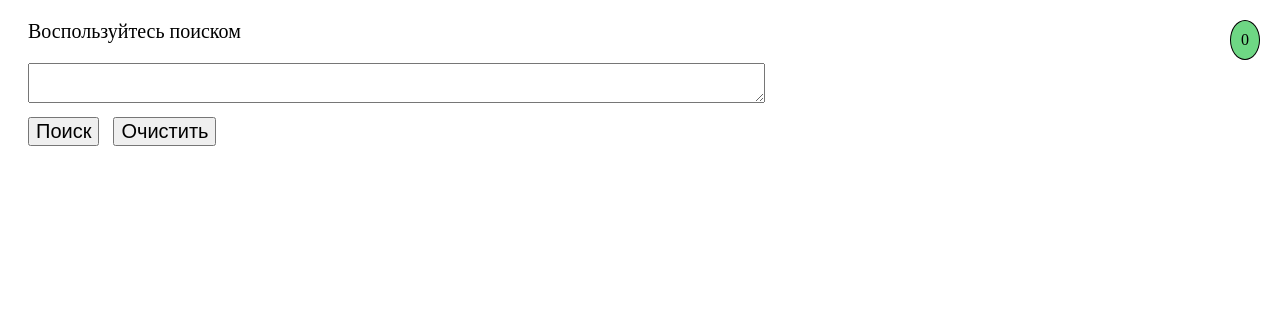
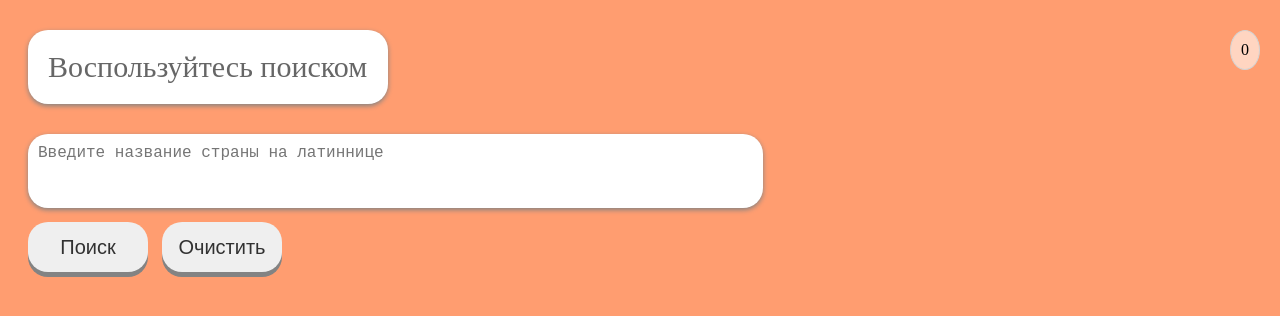
Before and after one commit to spiderbroo/test, a plain HTML site: page test3/index.html in a window 1280 px wide. Drawn offline with Linux system fonts and the light colour scheme.

Commit message:
added style

```diff
--- a/test3/index.html
+++ b/test3/index.html
@@ -12,7 +12,7 @@
 <body>
     <div id="checkedUni">0</div>
     <p>Воспользуйтесь поиском</p>
-    <p><textarea name="searchYourUni" id="searchUni" cols="70" rows="1"></textarea><br/>
+    <p><textarea placeholder="Введите название страны на латиннице" name="searchYourUni" id="searchUni" cols="70" rows="3"></textarea><br/>
     <input type="submit" id="send" value="Поиск"></input>
     <input type="submit" id="clearForm" value="Очистить"></input></p>
     <div id="countryTitle"></div><br>
--- a/test3/script.js
+++ b/test3/script.js
@@ -32,7 +32,7 @@ function searchUniversities() {
     const xhr = new XMLHttpRequest()
     xhr.open('GET', requestURL)
     container.innerHTML = "";
-    console.log( localStorage.getItem('countryValuess'))
+    // console.log( localStorage.getItem('countryValuess'))
     xhr.onload = () => {
         countryTitle.innerHTML = `Университеты в ${country.value}:`
         let result = JSON.parse(xhr.response);
@@ -48,7 +48,9 @@ function searchUniversities() {
             <strong>domains:</strong> ${result[i]['domains']}, <strong>name:</strong> <div>${result[i]['name']}</div>,
             <strong>web-site:</strong> <a href="${result[i]['web_pages']}">${result[i]['web_pages']}</a><input class="select" type="checkbox"><hr>`;
             container.appendChild(eachResult);
+
         }
+        // localStorage.setItem('tableWithUni', JSON.stringify(.container.eachResult))
         let checkboxesLen = document.querySelectorAll('.select');
         for (let i=0; i<checkboxesLen.length; i++) {
             checkboxesLen[i].addEventListener('click', checkboxesLength, false);
--- a/test3/style.css
+++ b/test3/style.css
@@ -1,15 +1,23 @@
 body {
     padding: 20px;
     padding-top: 0;
+    background-color: rgb(255, 157, 112);
 }
 #countryTitle {
-    font-size: 19px;
+    margin-top: 20px;
+    font-size: 25px;
     font-weight: bold;
-    color: rgb(184, 50, 2);
+    color: rgb(255, 255, 255);
+    text-transform: capitalize;
 }
 .UniString {
     font-size: 18px;
     margin-bottom: 25px;
+    margin-left: 50px;
+    margin-right: 50px;
+}
+.UniString:first-of-type {
+    padding-top: 50px;
 }
 .UniString div {
     display: inline;
@@ -18,7 +26,7 @@ body {
     color: rgb(187, 3, 3);
 }
 .UniString div:last-of-type {
-    color: rgb(17, 134, 2);
+    color: rgb(129, 0, 108);
 }
 .UniString input {
     width: 15px;
@@ -28,13 +36,19 @@ body {
 #checkedUni {
     position: fixed;
     padding: 10px;
-    border: 1px solid black;
+    border: 1px solid rgb(212, 212, 212);
     border-radius: 50%;
     right: 20px;
-    background-color: rgba(0, 185, 40, 0.568);
+    background-color: rgba(255, 255, 255, 0.568);
 }
 #container .UniString:last-of-type hr {
     display: none;
+}
+#container {
+    margin: 0px;
+    background-color: white;
+    min-width: 900px;
+    border-radius: 20px;
 }
 input {
     font-size: 20px;
@@ -46,5 +60,41 @@ textarea {
     padding: 10px;
 }
 body p:first-of-type {
-    font-size: 20px;
+    font-size: 30px;
+    color: rgb(102, 102, 102);
+    text-decoration: wavy ;
+    padding: 20px;
+    background-color: white;
+    width: 320px;
+    border-radius: 20px;
+    box-shadow: 0px 2px 5px 0px rgb(131, 131, 131);
 }
+
+textarea {
+    resize: none;
+    outline: none;
+    border: none;
+    border-radius: 20px;
+    box-shadow: 0px 2px 5px 0px rgb(131, 131, 131);
+}
+input {
+    position: relative;
+    width: 120px;
+    height: 50px;
+    border: none;
+    outline: none;
+    cursor: pointer;
+    padding: 10px;
+    border-radius: 20px;
+    color: rgb(49, 49, 49);
+    box-shadow: 0px 5px 0px 0px rgb(131, 131, 131);
+}
+input:hover {
+    background-color: rgb(255, 255, 255);
+    color: rgb(0, 0, 0);
+    box-shadow: 0px 5px 0px 0px rgb(185, 185, 185);
+}
+input:active {
+    top: 4px;
+    box-shadow: 0px 1px 0px 0px rgb(185, 185, 185);
+}
```
